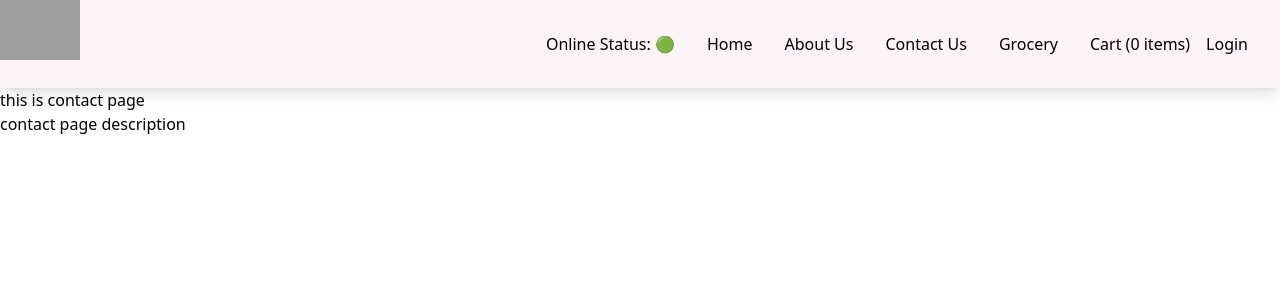
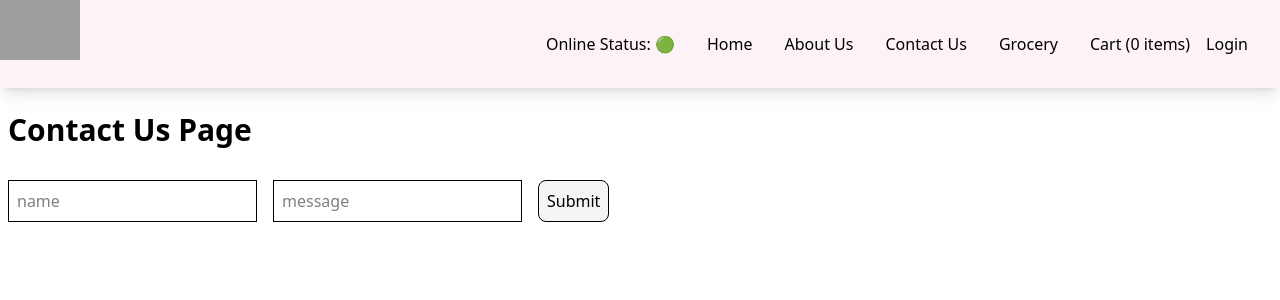
Before and after one commit to kumarnaidukarri/Zimbo__Frontend, a React (Vite) app: page /contact in a window 1280 px wide. Shown: the top 300 px of the page. Built offline with nearby package versions, Linux system fonts and the light colour scheme; grey boxes are pictures that could not be loaded.

Commit message:
11.3 - Writing Test cases for React Components, dependency libraries & presets

```diff
--- a/babel.config.js
+++ b/babel.config.js
@@ -1,3 +1,8 @@
 module.exports = {
-  presets: [["@babel/preset-env", { targets: { node: "current" } }]],
+  presets: [
+    ["@babel/preset-env", { targets: { node: "current" } }],
+    ["@babel/preset-react", { runtime: "automatic" }],
+  ],
 };
+
+// preset-react - it helps Testing library by converting our JSX to Html.
--- a/package.json
+++ b/package.json
@@ -13,6 +13,7 @@
   "devDependencies": {
     "@babel/core": "^7.28.5",
     "@babel/preset-env": "^7.28.5",
+    "@babel/preset-react": "^7.28.5",
     "@testing-library/dom": "^10.4.1",
     "@testing-library/react": "^16.3.0",
     "babel-jest": "^30.2.0",
@@ -23,6 +24,7 @@
   "dependencies": {
     "@reduxjs/toolkit": "^2.10.1",
     "@tailwindcss/postcss": "^4.1.16",
+    "@testing-library/jest-dom": "^6.9.1",
     "react": "^19.1.1",
     "react-dom": "^19.1.1",
     "react-redux": "^9.2.0",
--- a/src/components/Contact.js
+++ b/src/components/Contact.js
@@ -1,8 +1,19 @@
 const Contact = function () {
   return (
     <>
-      <h1> this is contact page </h1>
-      <p> contact page description </p>
+      <h1 className="font-bold text-3xl p-2 my-4"> Contact Us Page </h1>
+      <form>
+        <input
+          type="text"
+          placeholder="name"
+          className="border border-black p-2 m-2"
+        />
+        <input type="text" placeholder="message" className="border p-2 m-2" />
+        <button className="border border-black bg-gray-100 rounded-lg p-2 m-2">
+          {" "}
+          Submit{" "}
+        </button>
+      </form>
     </>
   );
 };
```
Also changed, not shown: ZimboDesignDocument.txt, 2 other files (tests, documents, lock files or other folders).
